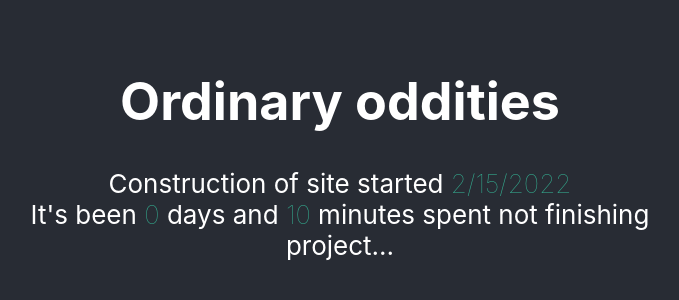
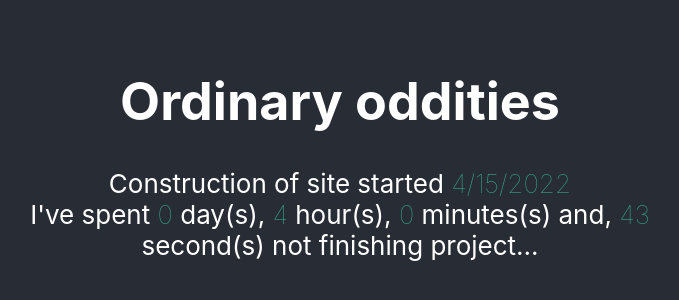
Before and after one commit to acgriswold/ordinary-oddities, a React (Create React App) app: page / in a window 1280 px wide. Shown: the part 252-552 px from the top of the page, without its empty margins (300-979 px from the left). Built offline with nearby package versions, Linux system fonts and the light colour scheme.

Commit message:
Fixed difference between dates

```diff
--- a/src/App.tsx
+++ b/src/App.tsx
@@ -8,8 +8,9 @@ interface ComponentProps {
 /* Class component example */
 export class UnderConstructionMessage extends React.Component<ComponentProps> {
   render() {
-    let startDate = new Date('2022-02-15T14:04:15.524486Z');
+    let startDate = new Date('2022-04-15T10:14:04.069Z');
     let now = new Date();
+    let msDifference = now.getTime() - startDate.getTime();
 
     return (
       <div>
@@ -19,13 +20,27 @@ export class UnderConstructionMessage extends React.Component<ComponentProps> {
           </span>
         </div>
         <div>
-          It's been
-          <span className='App-code'>{' '}{(now.getDate() - startDate.getDate())}{' '}</span>
-          days and
-          <span className='App-code'>{' '}{(now.getMinutes() - startDate.getMinutes())}{' '}</span>
-          minutes spent not finishing project...
+          I've spent
+          {' '}{this.convertMsToTime(msDifference)}{' '}
+          not finishing project...
         </div>
       </div>
+    )
+  }
+
+  convertMsToTime(milliseconds: number) {
+    let seconds = Math.floor(milliseconds / 1000);
+    let minutes = Math.floor(seconds / 60);
+    let hours = Math.floor(minutes / 60);
+    let days = Math.floor(hours / 24);
+
+    return (
+    <span>
+      <span className='App-code'>{days}</span> day(s), {' '}
+      <span className='App-code'>{hours}</span> hour(s), {' '}
+      <span className='App-code'>{minutes % 60}</span> minutes(s) and, {' '}
+      <span className='App-code'>{seconds % 60}</span> second(s)
+    </span>
     )
   }
 }
```
